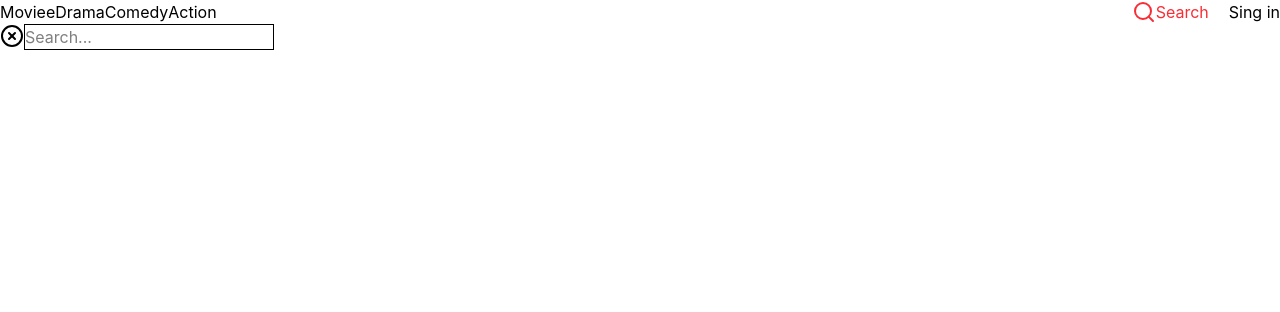
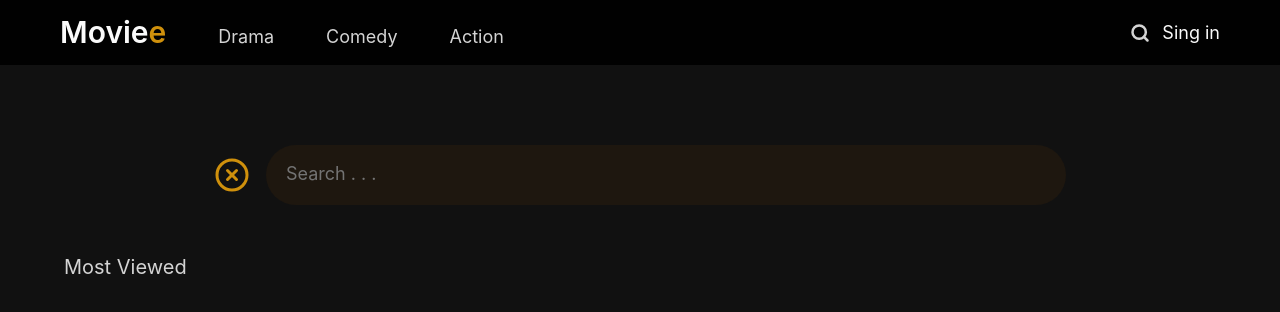
Before and after one commit to Hanieh-yousefzadeh/moviee-website-react, a React (Vite) app: page /search in a window 1280 px wide. Shown: the top 312 px of the page. Built offline with nearby package versions, Linux system fonts and the light colour scheme; no server answers.

Commit message:
style : responsive

```diff
--- a/index.html
+++ b/index.html
@@ -6,7 +6,7 @@
     <meta name="viewport" content="width=device-width, initial-scale=1.0" />
     <title>moviee-project</title>
   </head>
-  <body>
+  <body class="bg-[#0c0c0c]">
     <div id="root"></div>
     <script type="module" src="/src/main.jsx"></script>
   </body>
--- a/src/components/footer.jsx
+++ /dev/null
@@ -1,6 +0,0 @@
-function Footer(){
-    return(
-        <p>footer</p>
-    )
-};
-export default Footer;
--- a/src/components/header.jsx
+++ b/src/components/header.jsx
@@ -1,19 +1,36 @@
 import { Link, NavLink } from "react-router";
-import { Search } from "lucide-react"
+import { useState } from "react";
+import { Search, TextAlignJustify, X } from "lucide-react"
 function Header() {
+    const [isOpen, setIsOpen] = useState(false);
+    function handelClick() {
+        return setIsOpen(!isOpen)
+    }
     return (
-        <header className="flex justify-between">
+        <header className="flex justify-between bg-[#010101] text-neutral-50 items-baseline w-full px-4 py-2.5 sm:px-8 lg:py-3.5 lg:px-15 relative">
 
-            <div className="flex">
-                <Link to="/">Moviee</Link>
-                <NavLink to="/genre/drama" className={({isActive})=> isActive ? "text-red-500" :"text-black"}>Drama</NavLink>
-                <NavLink to="/genre/Comedy" className={({isActive})=> isActive ? "text-red-500" :"text-black"}>Comedy</NavLink>
-                <NavLink to="/genre/Action" className={({isActive})=> isActive ? "text-red-500" :"text-black"}>Action</NavLink>
+            <div className="flex lg:gap-13 sm:gap-6 items-baseline ">
+                <Link to="/" className="font-plex sm:text-3xl text-2xl font-semibold">Movie<span className="text-[#CF900C]">e</span></Link>
+                <NavLink to="/genre/drama" className={({ isActive }) => `text-lg hidden sm:flex hover:text-[#CF900C] ${isActive ? "text-[#CF900C]" : "text-neutral-300"}`}>Drama</NavLink>
+                <NavLink to="/genre/Comedy" className={({ isActive }) => `text-lg hidden sm:flex hover:text-[#CF900C] ${isActive ? "text-[#CF900C]" : "text-neutral-300"}`}>Comedy</NavLink>
+                <NavLink to="/genre/Action" className={({ isActive }) => `text-lg hidden sm:flex hover:text-[#CF900C] ${isActive ? "text-[#CF900C]" : "text-neutral-300"}`}>Action</NavLink>
             </div>
-            <div className="flex gap-5">
-                 <NavLink to="/search"className={({isActive})=>`flex ${isActive ? "text-red-500" :"text-black"}`}><Search /> Search</NavLink>
-                <button>Sing in</button>
+            <div className="sm:flex sm:gap-3 hidden items-center">
+                <NavLink to="/search" className={({ isActive }) => `sm:flex ${isActive ? "text-[#CF900C]" : "text-neutral-50"}`}><Search className="sm:size-5 text-neutral-300  hover:text-[#CF900C]" strokeWidth={3} /></NavLink>
+                <button className="text-lg  hover:text-[#CF900C]">Sing in</button>
             </div>
+            <button onClick={handelClick} className="text-[#CF900C] self-center sm:hidden">
+              {isOpen ? (<X className="size-5.5 rounded-sm"/>):(<TextAlignJustify className="size-5.5 rounded-sm" />)}
+            </button>
+            {isOpen && (
+                <div className=" absolute top-14 right-4 z-1 bg-[#CF900C] sm:hidden  flex flex-col text-left pl-2 pr-2.5 py-2.5 rounded-md gap-2">
+                    <button className="text-sm text-zinc-900 font-medium ">Sing in</button>
+                    <NavLink to="/search" className={({ isActive }) => ` flex text-sm items-baseline font-medium pl-1.5 ${isActive ? "text-[#CF900C]" : "text-zinc-900"}`}>Search</NavLink>
+                    <NavLink to="/genre/drama" className={({ isActive }) => `text-sm  font-medium hover:text-[#CF900C] pl-1.5 ${isActive ? "text-zinc-50" : "text-zinc-900"}`}>Drama</NavLink>
+                    <NavLink to="/genre/Comedy" className={({ isActive }) => `text-sm font-medium hover:text-[#CF900C] pl-1.5 ${isActive ? "text-zinc-50" : "text-zinc-900"}`}>Comedy</NavLink>
+                    <NavLink to="/genre/Action" className={({ isActive }) => `text-sm font-medium hover:text-[#CF900C] pl-1.5 ${isActive ? "text-zinc-50" : "text-zinc-900"}`}>Action</NavLink>
+                </div>
+            )}
 
         </header>
     )
--- a/src/components/showCart.jsx
+++ b/src/components/showCart.jsx
@@ -1,4 +1,5 @@
 import { Link } from "react-router";
+import { Star } from "lucide-react"
 function ShowCart({ show }) {
 
     let rating = 1;
@@ -6,13 +7,19 @@ function ShowCart({ show }) {
         rating = show.rating.average;
     }
     return (
-        <Link to={`/show/${show.id}`}>
+        <div className="box-border pl-1.5 sm:pl-2 lg:pl-2.5 ">
+            <Link to={`/show/${show.id}`}>
 
-            <img src={show.image.medium} alt="" />
-            <h3>{show.name}</h3>
-            <p>{show.premiered?.slice(0, 4)}</p>
-            <span>⭐{rating}</span>
-        </Link>
+                <img src={show.image ? show.image.medium :"/assets/images/22956.jpg"} alt="" className="opacity-60  w-32 lg:w-52 sm:w-40 rounded-t-xl xl:w-81 " />
+                <div className="flex flex-col text-base lg:text-lg sm:pt-3 pb-3 sm:px-4 pt-1.5 px-2 gap-2 bg-[#4a2f093a]  sm:w-40 w-32 xl:w-81 lg:w-52 rounded-b-xl ">
+                    <h3 className="sm:text-base text-sm sm:h-6 h-9 text-neutral-50">{show.name}</h3>
+                    <div className="flex gap-3 sm:text-sm text-xs text-neutral-400">
+                        <p>{show.premiered?.slice(0, 4)}</p>
+                        <span className="flex items-center"><Star className="text-[#CF900C] fill-[#CF900C] size-4 pr-0.5" />{rating}</span>
+                    </div>
+                </div>
+            </Link>
+        </div>
     )
 };
 export default ShowCart;
--- a/src/pages/genre.jsx
+++ b/src/pages/genre.jsx
@@ -2,6 +2,7 @@ import { useEffect, useState } from "react";
 import { useParams } from "react-router";
 import ShowCart from "../components/showCart";
 import Header from "../components/header";
+import Footer from "../components/footer";
 function Genre() {
 
     const [shows, setShows] = useState([]);
@@ -22,14 +23,17 @@ function Genre() {
     const filter = shows.filter((show) => (
         show.genres.includes(genre[0].toUpperCase() + genre.slice(1))
     ));
-    console.log(filter)
+    // console.log(filter)
     return (
         <div>
-            <Header/>
-            <div>
-                <h1>{genre}</h1>
-                {filter.map((show) => (<ShowCart key={show.id} show={show} />))}
+            <Header />
+            <div className="lg:px-14 sm:px-7  bg-[#111111] xl:py-20 py-10 px-4">
+                <h1 className="font-medium sm:pb-10 pb-6 pl-3 lg:text-2xl sm:text-lg text-neutral-300">{genre}</h1>
+                <div className="grid sm:grid-cols-4 grid-cols-2 gap-y-5 xl:gap-y-7 gap-x-2">
+                    {filter.map((show) => (<ShowCart key={show.id} show={show} />))}
+                </div>
             </div>
+            <Footer />
         </div>
     )
 };
--- a/src/pages/home.jsx
+++ b/src/pages/home.jsx
@@ -2,6 +2,9 @@ import { useState, useEffect } from "react";
 import ShowCart from "../components/showCart";
 import Header from "../components/header";
 import { Link } from "react-router";
+import {ChevronRight} from "lucide-react"
+import Hero from "../components/hero";
+import Footer from "../components/footer";
 function Home() {
 
     const [shows, setShows] = useState([]);
@@ -21,19 +24,20 @@ function Home() {
     return (
         <div>
             <Header />
-
-            <div className="">
-                <div className="flex justify-between">
-                    <h2>Latest</h2>
-                    <Link to="/shows">Veiw all</Link>
+            <Hero/>
+            <section className="text-neutral-50 bg-[#0c0c0cfa] sm:py-25 lg:px-15 px-5 sm:px-8 pt-10 pb-13">
+                <div className="flex justify-between sm:pb-15 sm:text-xl text-sm pb-5 ">
+                    <h2 className="lg:pl-1 xl:pl-2 ">Latest</h2>
+                    <Link to="/shows" className="flex items-center sm:gap-2.5 hover:text-[#CF900C] xl:pr-2">Veiw all <ChevronRight className="sm:size-6 pt-1 size-5"/></Link>
                 </div>
-                <div className="grid grid-cols-4">
-                    {[...shows].sort((a, b) => new Date(b.premiered) - new Date(a.premiered)).slice(0, 8).map((show) => (
+                <div className="grid sm:grid-cols-4 grid-cols-2 sm:gap-y-0 gap-y-3 ">
+                    {[...shows].sort((a, b) => new Date(b.premiered) - new Date(a.premiered)).slice(0, 4).map((show) => (
                         <ShowCart key={show.id} show={show} />
                     ))}
 
                 </div>
-            </div>
+            </section>
+            <Footer/>
         </div>
     )
 };
--- a/src/pages/search.jsx
+++ b/src/pages/search.jsx
@@ -1,18 +1,37 @@
-import { useState } from "react";
+import { useState, useEffect } from "react";
 import { Link } from "react-router";
 import { CircleX } from "lucide-react";
 import Header from "../components/header";
 import ShowCart from "../components/showCart";
+import Footer from "../components/footer";
 
 function Search() {
     const [search, setSearch] = useState("");
     const [result, setResult] = useState([]);
+    const [selected, setSelected] = useState([]);
+
+    useEffect(() => {
+        async function getFeatured() {
+            const response = await fetch(
+                "https://api.tvmaze.com/shows?page=1"
+            );
+
+            const data = await response.json();
+
+            setSelected(data.slice(0, 4));
+        }
+
+        getFeatured();
+    }, []);
 
     function handelSearch(e) {
         setSearch(e.target.value);
     }
 
     async function searchShows() {
+        if (!search.trim()) {
+            return alert('pleas type somthing ...')
+        }
         const response = await fetch(
             `https://api.tvmaze.com/search/shows?q=${search}`
         );
@@ -23,29 +42,49 @@ function Search() {
         setResult(data);
     }
 
-    function handelEnter(e) {
-        if (e.key === "Enter") {
-            searchShows()
-        }
+    function handelSubmit(e) {
+        e.preventDefault();
+        searchShows()
+        // setSearch("")
     }
+
 
     return (
         <div>
             <Header />
 
-            <div className="flex">
-                <Link to="/"> <CircleX /> </Link>
+            <div className="lg:px-14 sm:px-7 px-6  bg-[#111111] xl:pt-20 xl:pb-50 py-10 ">
+                <form onSubmit={handelSubmit} className="flex justify-center sm:pb-12 pb-10 sm:gap-4 gap-2 items-center">
+                    <Link to="/"> <CircleX className="text-[#CF900C] sm:size-9 size-6" /> </Link>
 
-                <input type="text" value={search} onChange={handelSearch} onKeyDown={handelEnter} placeholder="Search..." className="border" />
+                    <input type="text" value={search} onChange={handelSearch} placeholder="Search . . ." className="bg-[#4a2f093a] outline-none sm:h-10 sm:w-200 rounded-full px-5 placeholder:text-neutral-500 sm:placeholder:text-lg sm:pb-8 sm:pt-7 py-2 caret-neutral-500 text-neutral-300 sm:text-lg text-sm" />
+                </form>
+
+
+                {result.length === 0 && (
+                    <div>
+                        <h2 className="text-neutral-300 sm:text-xl text-base pb-10 pl-2">Most Viewed </h2>
+
+                        <div className="grid sm:grid-cols-4 grid-cols-2 gap-y-3 xl:gap-y-7 gap-x-2">
+                            {selected.map((show) => (
+                                <ShowCart key={show.id} show={show} />
+                            ))}
+                        </div>
+                    </div>
+                )}
+
+
+                <div className="grid sm:grid-cols-4 grid-cols-2 gap-y-5 xl:gap-y-7 gap-x-2 ">
+                    {result.map((item) => (
+                        <ShowCart key={item.show.id} show={item.show} />
+                    ))}
+                </div>
             </div>
 
-            <div>
-                {result.map((item) => (
-                    <ShowCart key={item.show.id} show={item.show} />
-                ))}
-            </div>
+            <Footer />
         </div>
     );
 }
 
+
 export default Search;
--- a/src/pages/showdetails.jsx
+++ b/src/pages/showdetails.jsx
@@ -1,6 +1,8 @@
 import { useParams } from "react-router";
 import { useEffect, useState } from "react";
+import { Star } from "lucide-react"
 import Header from "../components/header";
+import Footer from "../components/footer";
 function ShowDetails() {
     const { id } = useParams()
     const [show, setShow] = useState(null)
@@ -18,25 +20,37 @@ function ShowDetails() {
     }, [id]);
 
     if (!show) {
-        return (<h1>Loading...</h1>)
+        return (<h1 className="text-neutral-50 text-3xl pl-20 pt-20 ">Loading...</h1>)
     }
 
     return (
         <div>
-            <Header/>
-            <div>
-                <img src={show.image.medium} alt="" />
-                <h1>{show.name}</h1>
-                <p>{show.premiered?.slice(0, 4)}</p>
-                <p>⭐{show.rating.average}</p>
-                <p>{show.genres.join(",")}</p>
-                <div dangerouslySetInnerHTML={{ __html: show.summary }} />
+            <Header />
+            <section className="xl:px-17 flex sm:py-20 justify-center xl:justify-start px-6 py-15 sm:px-10">
+                <div className="text-neutral-50 sm:flex sm:flex-row  flex-col lg:gap-15 sm:gap-10">
 
-            </div>
-            <div>
-                <button>Whatch Online</button>
-                <button>Download</button>
-            </div>
+                    <img className=" w-70 lg:w-100 xl:w-95 opacity-60 rounded-xl" src={show.image ? show.image.medium : "/assets/images/22956.jpg"} alt="" />
+                    <div className="flex flex-col gap-3 justify-center">
+                        <h1 className="xl:text-4xl lg:text-3xl text-base sm:text-lg lg:pt-0 pt-7 xl:pt-10">{show.name}</h1>
+
+                        <div className="flex items-center sm:gap-4 gap-3 text-neutral-400 xl:pt-3 lg:pt-2 sm:text-base text-xs">
+                            <p className="sm:pr-6 pr-3">{show.genres.join(",")}</p>
+                            <p>{show.premiered?.slice(0, 4)}</p>
+                            <p className="flex items-center"><Star className="text-[#CF900C] fill-[#CF900C] size-4 pr-0.5" />{show.rating ? show.rating.average : 1}</p>
+                        </div>
+
+                        <div dangerouslySetInnerHTML={{ __html: show.summary }} className="xl:w-200 sm:w-90 lg:w-120 xl:pt-20 lg:pt-10 pt-5 xl:text-lg text-sm opacity-75" />
+                        <div className="text-neutral-50 sm:pt-8 pt-5 flex gap-5">
+                            <button className="lg:text-base text-xs font-medium px-3.5 py-1.5 lg:px-8 sm:py-2.5 mt-2 bg-[#CF900C] rounded-full self-start text-zinc-950 hover:text-zinc-100 cursor-pointer">Whatch Online</button>
+                            <button className="lg:text-base text-xs font-medium px-6 py-1.5 lg:px-12 sm:py-2.5 mt-2 bg-[#CF900C] rounded-full self-start text-zinc-950 hover:text-zinc-100 cursor-pointer">Download</button>
+                        </div>
+
+                    </div>
+
+                </div>
+
+            </section>
+            <Footer />
         </div>
     )
 };
--- a/src/pages/shows.jsx
+++ b/src/pages/shows.jsx
@@ -1,6 +1,7 @@
 import { useEffect, useState } from "react";
 import ShowCart from "../components/showCart";
 import Header from "../components/header";
+import Footer from "../components/footer";
 
 function Shows() {
 
@@ -19,14 +20,17 @@ function Shows() {
 
     return (
         <div>
-            <Header/>
-            <div>
-                <h1>All movies</h1>
+            <Header />
+            <div className="lg:px-14 sm:px-7  bg-[#111111] xl:py-20 py-10 px-4">
+                <h1 className="font-medium sm:pb-10 pb-6 pl-3 lg:text-xl sm:text-lg text-[#CF900C]">All movies</h1>
 
-                {shows.map((show) => (
-                    <ShowCart key={show.id} show={show} />
-                ))}
+                <div className="grid sm:grid-cols-4 grid-cols-2 gap-y-5 xl:gap-y-7 gap-x-2">
+                    {shows.map((show) => (
+                        <ShowCart key={show.id} show={show} />
+                    ))}
+                </div>
             </div>
+            <Footer />
         </div>
     );
 
```
Also changed, not shown: 1 other file (tests, documents, lock files or other folders).
